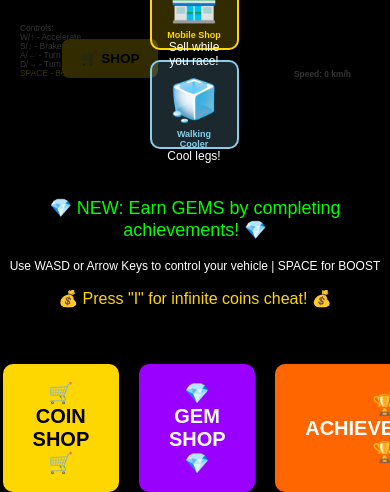
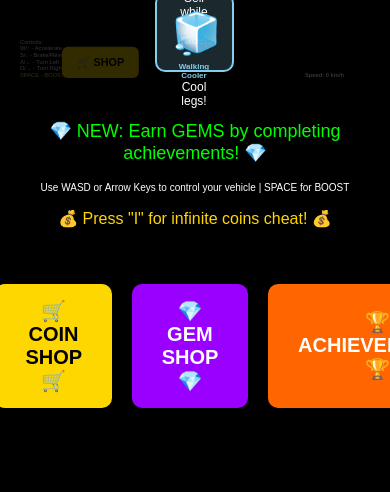
Before and after one commit to deshaneesh/3dracinggame, a plain HTML site: page index.html in a window 390 px wide. Shown: the part 746-1238 px from the top of the page. After the commit the page ends 1154 px from the top, so only its background shows below. Drawn offline with nearby package versions, Linux system fonts and the light colour scheme.

Commit message:
Further shrink mobile UI for better fit

```diff
--- a/index.html
+++ b/index.html
@@ -118,15 +118,15 @@
 
         /* Responsive adjustments for small screens */
         @media (max-width: 600px) {
-            #startScreen h1 { font-size: 22px; }
-            #startScreen p { font-size: 12px; }
-            #startScreen button { font-size: 16px; padding: 8px 18px; }
-            #vehicleSelection .vehicle-option { width: 55px; height: 55px; font-size: 9px; padding:6px; }
-            #gameUI > div { transform: scale(0.75); transform-origin: bottom left; }
+            #startScreen h1 { font-size: 18px; }
+            #startScreen p { font-size: 10px; }
+            #startScreen button { font-size: 14px; padding: 6px 14px; }
+            #vehicleSelection .vehicle-option { width: 45px; height: 45px; font-size: 8px; padding:4px; }
+            #gameUI > div { transform: scale(0.6); transform-origin: bottom left; }
             #speedometer, #lapInfo, #controls, #bestTime, #position, #coinCounter, #gemCounter, #boostMeter {
-                font-size: 70%;
+                font-size: 60%;
             }
-            #openShopBtn { font-size: 14px; padding: 10px 18px; }
+            #openShopBtn { font-size: 12px; padding: 8px 14px; }
         }
     </style>
 </head>
```
